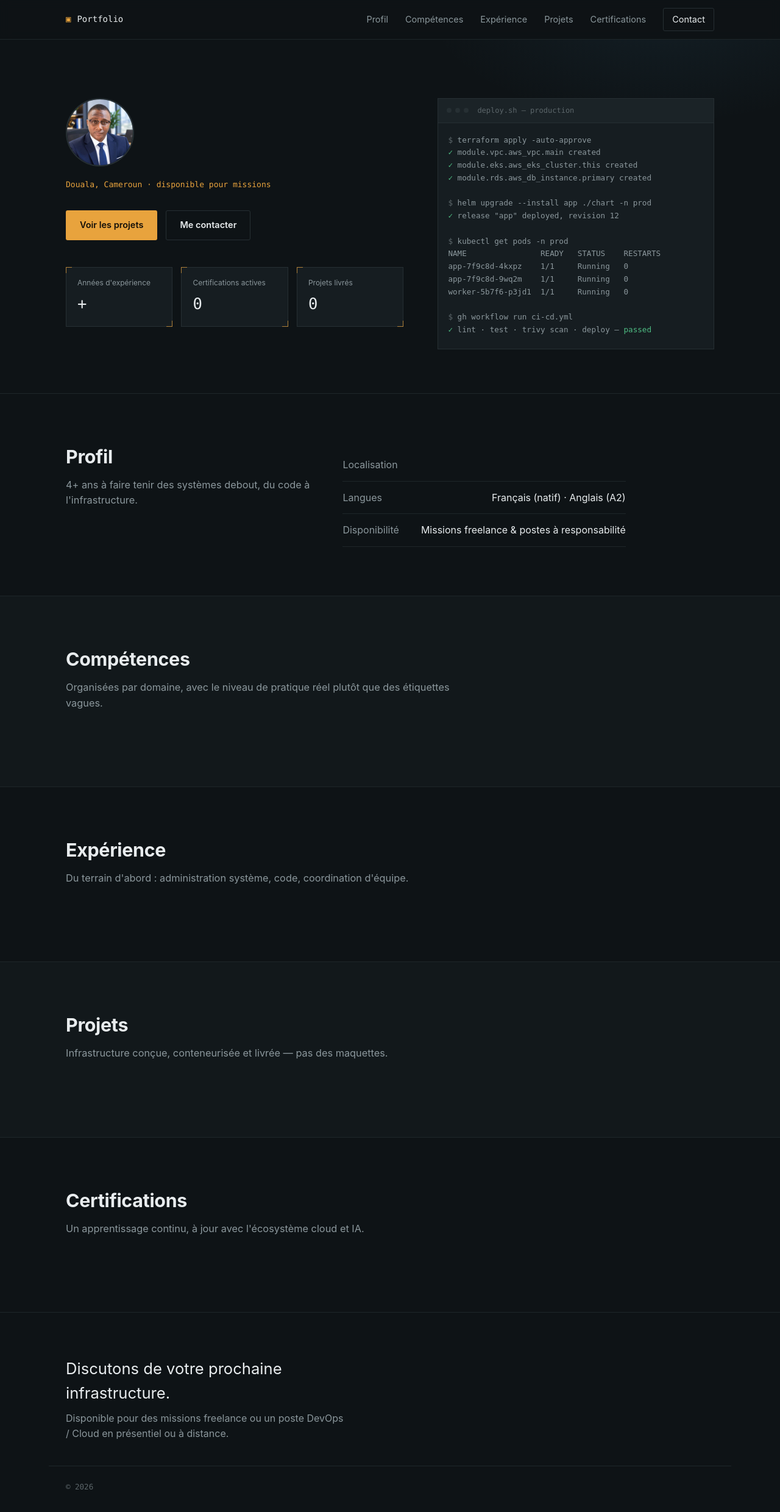
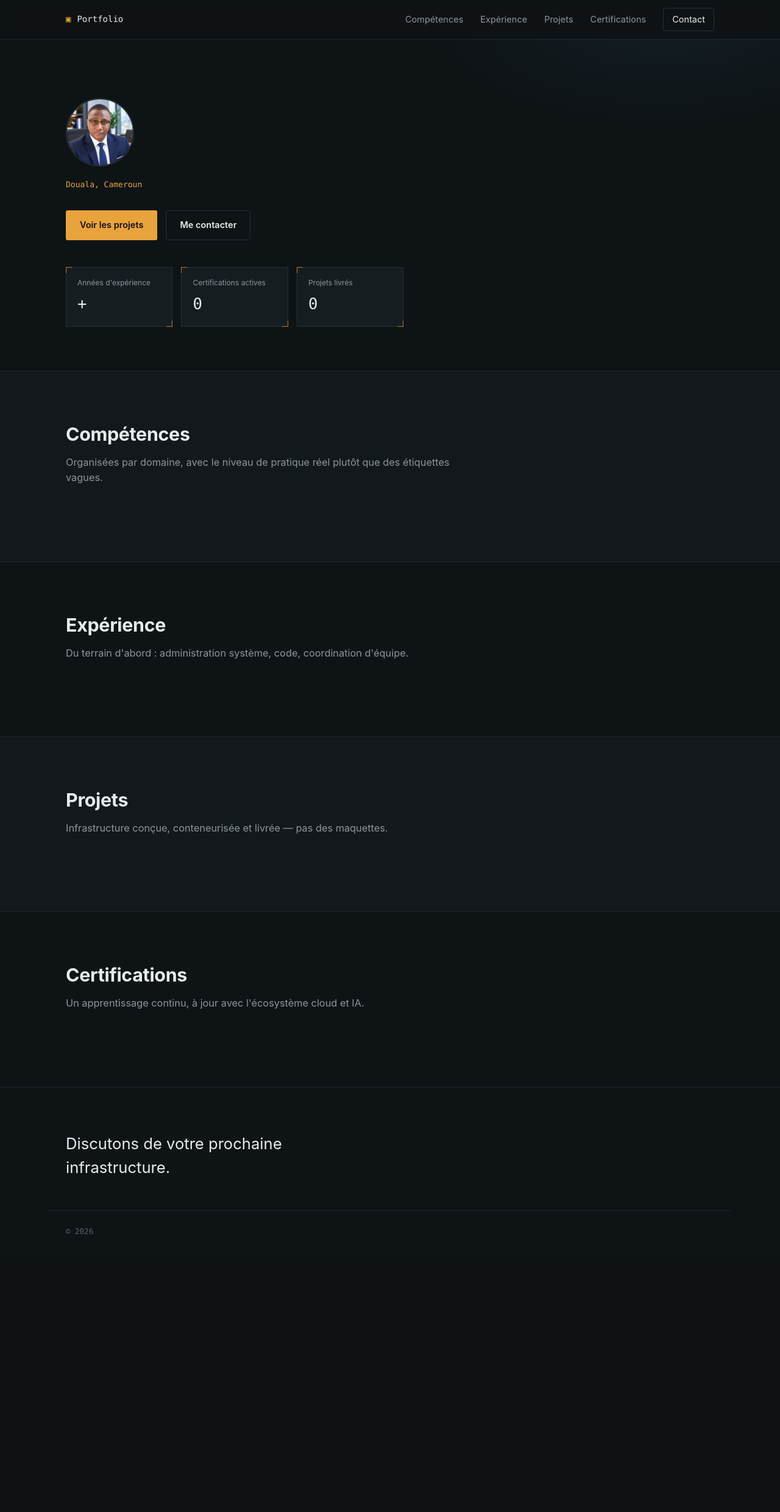
Before and after one commit to monas-svg/portfolio, a Django app: page / in a window 1280 px wide. Shown: the whole page at 61% size. After the commit the page ends 2024 px from the top, so only its background shows below. Run offline with Django 5.2, Linux system fonts and the light colour scheme; data that the repository does not hold is empty.

Commit message:
refonte: simplifier le hero et la nav, retirer la section About et les barres de compétences
- Suppression de la section About dédiée et du mockup terminal
- Retrait des barres de progression des compétences
- Nettoyage de la nav (lien Profil) et du footer (mention disponibilité)
- Simplification de l'affichage des certifications (sans date)
- Mise à jour de l'email de contact et du port nginx exposé (3000)

```diff
--- a/docker-compose.yml
+++ b/docker-compose.yml
@@ -44,7 +44,7 @@ services:
       web:
         condition: service_healthy
     ports:
-      - "8080:80"
+      - "3000:80"
     volumes:
       - ./nginx/nginx.conf:/etc/nginx/conf.d/default.conf:ro
       - static_volume:/app/staticfiles:ro
--- a/portfolio/static/portfolio/css/style.css
+++ b/portfolio/static/portfolio/css/style.css
@@ -343,19 +343,7 @@ ul, ol { margin: 0; padding: 0; list-style: none; }
   border-bottom: 1px solid var(--border-soft);
 }
 .skill-list { display: flex; flex-direction: column; gap: 14px; }
-.skill-item__row { display: flex; justify-content: space-between; margin-bottom: 6px; font-size: 14px; }
-.skill-bar {
-  height: 4px;
-  background: var(--border-soft);
-  border-radius: 2px;
-  overflow: hidden;
-}
-.skill-bar span {
-  display: block;
-  height: 100%;
-  background: linear-gradient(90deg, var(--amber-dim), var(--amber));
-  border-radius: 2px;
-}
+.skill-item__row { display: flex; justify-content: space-between; font-size: 14px; }
 
 /* =========================================================================
    Expérience — timeline
--- a/portfolio/templates/portfolio/base.html
+++ b/portfolio/templates/portfolio/base.html
@@ -19,7 +19,6 @@
         <span class="brand__text">{{ profile.full_name|default:"Portfolio" }}</span>
       </a>
       <nav class="site-nav" aria-label="Navigation principale">
-        <a href="#about">Profil</a>
         <a href="#skills">Compétences</a>
         <a href="#experience">Expérience</a>
         <a href="#projects">Projets</a>
@@ -31,7 +30,6 @@
       </button>
     </div>
     <nav class="mobile-nav" id="mobileNav" aria-label="Navigation mobile">
-      <a href="#about">Profil</a>
       <a href="#skills">Compétences</a>
       <a href="#experience">Expérience</a>
       <a href="#projects">Projets</a>
@@ -48,7 +46,6 @@
     <div class="wrap site-footer__grid">
       <div>
         <p class="site-footer__title">Discutons de votre prochaine infrastructure.</p>
-        <p class="site-footer__text">Disponible pour des missions freelance ou un poste DevOps / Cloud en présentiel ou à distance.</p>
       </div>
       <div class="site-footer__contacts">
         {% if profile.email %}<a href="mailto:{{ profile.email }}">{{ profile.email }}</a>{% endif %}
--- a/portfolio/templates/portfolio/home.html
+++ b/portfolio/templates/portfolio/home.html
@@ -7,7 +7,7 @@
   <div class="wrap hero__grid">
     <div class="hero__intro">
       <img class="hero__avatar" src="{% static 'portfolio/img/profile.jpg' %}" alt="Photo de {{ profile.full_name }}" width="112" height="112">
-      <p class="hero__eyebrow">Douala, Cameroun · disponible pour missions</p>
+      <p class="hero__eyebrow">Douala, Cameroun</p>
       <h1 class="hero__name">{{ profile.full_name }}</h1>
       <p class="hero__headline">{{ profile.headline }}</p>
       <p class="hero__summary">{{ profile.summary }}</p>
@@ -31,45 +31,6 @@
       </dl>
     </div>
 
-    <div class="hero__console panel-corners" aria-hidden="true">
-      <div class="console__bar">
-        <span></span><span></span><span></span>
-        <span class="console__bar-title">deploy.sh — production</span>
-      </div>
-      <pre class="console__body"><code><span class="c-muted">$</span> terraform apply -auto-approve
-<span class="c-ok">✓</span> module.vpc.aws_vpc.main created
-<span class="c-ok">✓</span> module.eks.aws_eks_cluster.this created
-<span class="c-ok">✓</span> module.rds.aws_db_instance.primary created
-
-<span class="c-muted">$</span> helm upgrade --install app ./chart -n prod
-<span class="c-ok">✓</span> release "app" deployed, revision 12
-
-<span class="c-muted">$</span> kubectl get pods -n prod
-NAME                READY   STATUS    RESTARTS
-app-7f9c8d-4kxpz    1/1     Running   0
-app-7f9c8d-9wq2m    1/1     Running   0
-worker-5b7f6-p3jd1  1/1     Running   0
-
-<span class="c-muted">$</span> gh workflow run ci-cd.yml
-<span class="c-ok">✓</span> lint · test · trivy scan · deploy — <span class="c-ok">passed</span></code></pre>
-    </div>
-  </div>
-</section>
-
-<section class="section" id="about">
-  <div class="wrap section__grid">
-    <div class="section__heading">
-      <h2>Profil</h2>
-      <p class="section__lede">4+ ans à faire tenir des systèmes debout, du code à l'infrastructure.</p>
-    </div>
-    <div class="section__body">
-      <p>{{ profile.summary }}</p>
-      <ul class="about-facts">
-        <li><span>Localisation</span>{{ profile.location }}</li>
-        <li><span>Langues</span>Français (natif) · Anglais (A2)</li>
-        <li><span>Disponibilité</span>Missions freelance & postes à responsabilité</li>
-      </ul>
-    </div>
   </div>
 </section>
 
@@ -88,9 +49,6 @@ worker-5b7f6-p3jd1  1/1     Running   0
           <li class="skill-item">
             <div class="skill-item__row">
               <span>{{ skill.name }}</span>
-            </div>
-            <div class="skill-bar" role="img" aria-label="Niveau de maîtrise : {{ skill.proficiency }} sur 5">
-              <span style="width: {% widthratio skill.proficiency 5 100 %}%"></span>
             </div>
           </li>
           {% endfor %}
@@ -175,7 +133,7 @@ worker-5b7f6-p3jd1  1/1     Running   0
         <div class="cert-item__body">
           <p class="cert-item__name">{{ cert.name }}</p>
           <p class="cert-item__meta">
-            {{ cert.issuer }}{% if cert.date_obtained %} · {{ cert.date_obtained|date:"F Y" }}{% endif %}{% if cert.credential_id %} · N° {{ cert.credential_id }}{% endif %}
+            {{ cert.issuer }}{% if cert.credential_id %} · N° {{ cert.credential_id }}{% endif %}
           </p>
         </div>
       </li>
```
Also changed, not shown: portfolio/management/commands/seed_portfolio.py (+15 -15 lines).
